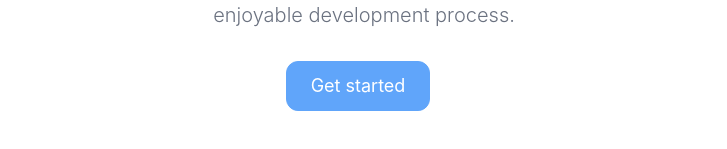
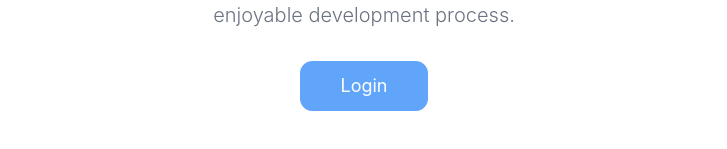
Before and after one commit to tioi-network/nextjs-enterprise-toolkit, a Next.js app: page / in a window 1280 px wide. Shown: the part 283-432 px from the top of the page, without its empty margins (276-1003 px from the left). Built offline with nearby package versions, Linux system fonts and the light colour scheme.

Commit message:
feat: add login redirect

```diff
--- /dev/null
+++ b/app/api/auth/[auth0]/route.ts
@@ -0,0 +1,3 @@
+import { handleAuth } from "@auth0/nextjs-auth0"
+
+export const GET = handleAuth()
--- a/app/layout.tsx
+++ b/app/layout.tsx
@@ -1,9 +1,12 @@
+import { UserProvider } from "@auth0/nextjs-auth0/client"
 import "styles/tailwind.css"
 
 export default function RootLayout({ children }: { children: React.ReactNode }) {
   return (
     <html lang="en">
-      <body>{children}</body>
+      <UserProvider>
+        <body>{children}</body>
+      </UserProvider>
     </html>
   )
 }
--- a/app/page.tsx
+++ b/app/page.tsx
@@ -1,5 +1,6 @@
 import { Metadata } from "next"
 import { Button } from "components/Button/Button"
+import Link from "next/link"
 
 export const metadata: Metadata = {
   title: "Next.js Enterprise Boilerplate",
@@ -31,9 +32,7 @@
             rapid UI development, AI-powered code reviews, and an extensive suite of tools for a smooth and enjoyable
             development process.
           </p>
-          <Button href="https://github.com/Blazity/next-enterprise" className="mr-3">
-            Get started
-          </Button>
+          <Button href="/api/auth/login">Login</Button>
         </div>
       </div>
     </section>
```
